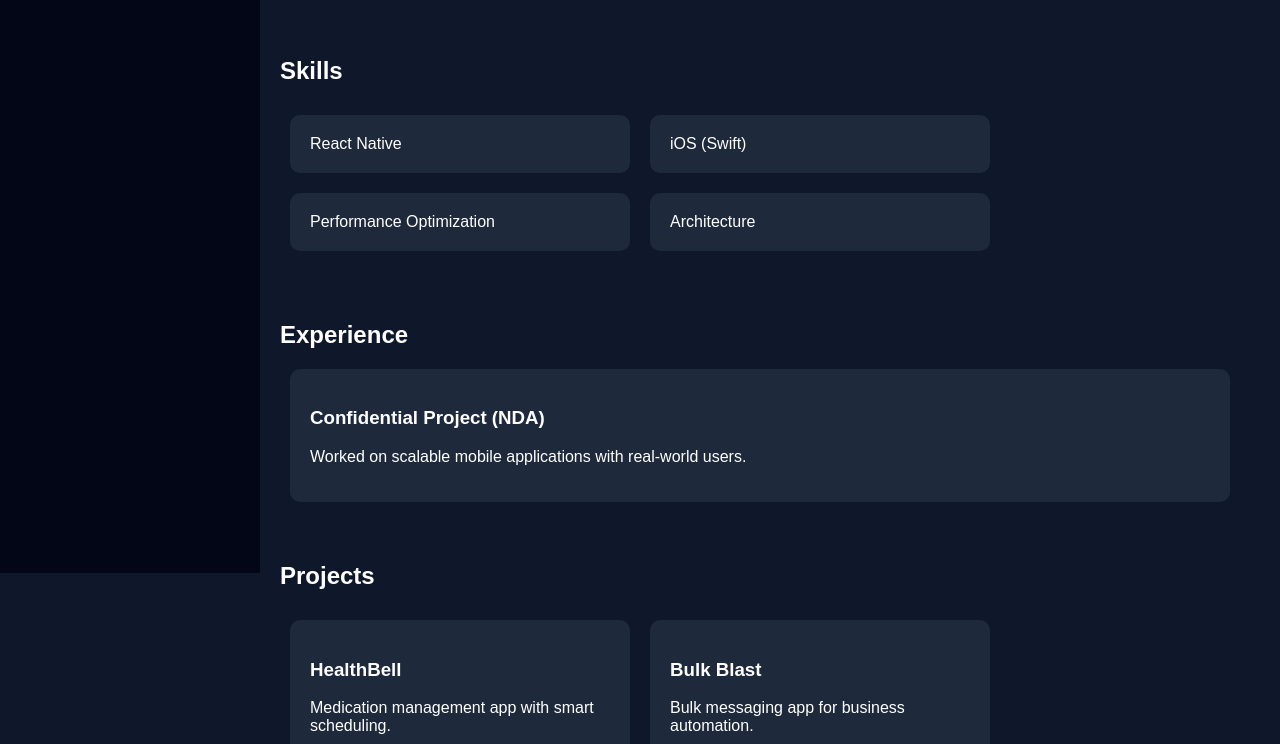
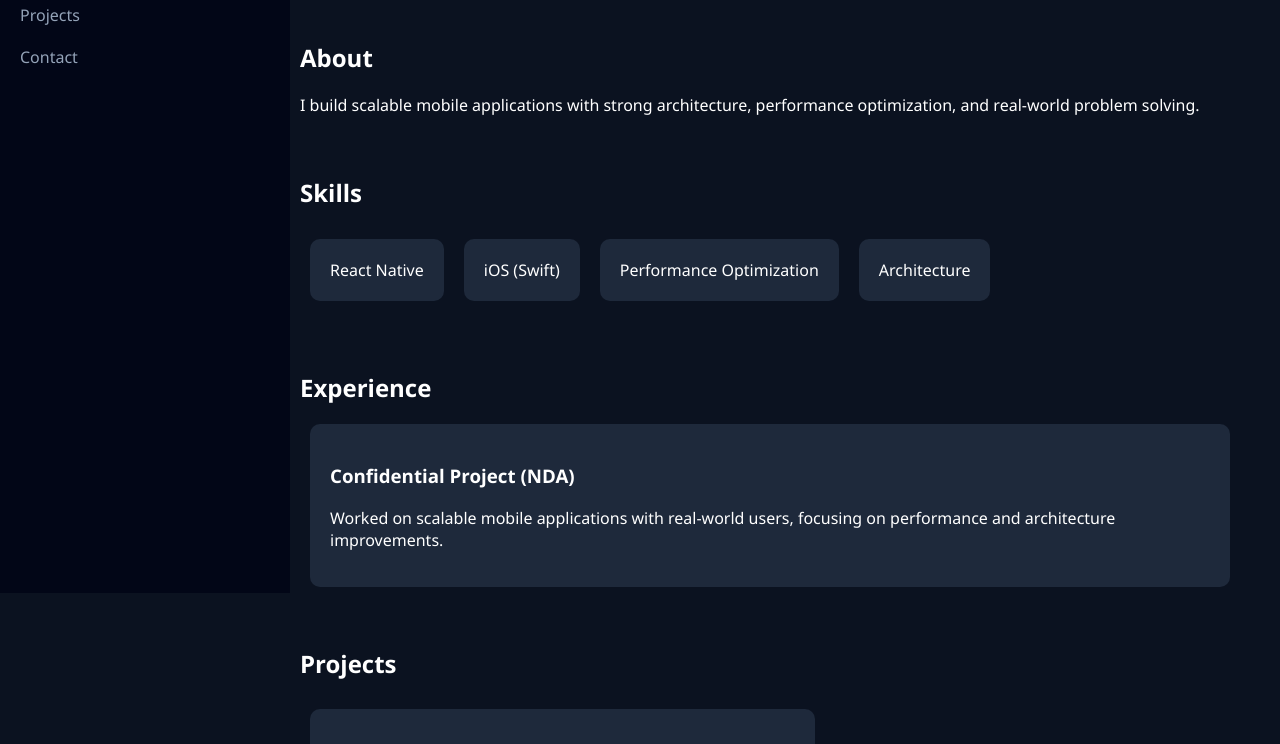
Before and after one commit to bhavesh2706/portfolio, a plain HTML site: page index.html in a window 1280 px wide. Shown: the part 267-1011 px from the top of the page. Drawn offline with Linux system fonts and the light colour scheme.

Commit message:
Update index.html

```diff
--- a/index.html
+++ b/index.html
@@ -3,72 +3,18 @@
 <head>
   <title>Bhavesh Barot</title>
 
-  <style>
-    body {
-      margin: 0;
-      font-family: Arial;
-      display: flex;
-      background: #0f172a;
-      color: white;
-    }
-
-    .sidebar {
-      width: 220px;
-      background: #020617;
-      padding: 20px;
-      height: 100vh;
-      position: fixed;
-    }
-
-    .sidebar h2 {
-      color: #60a5fa;
-    }
-
-    .menu a {
-      display: block;
-      color: #94a3b8;
-      margin: 15px 0;
-      text-decoration: none;
-    }
-
-    .menu a:hover {
-      color: white;
-    }
-
-    .main {
-      margin-left: 240px;
-      padding: 40px;
-      width: 100%;
-    }
-
-    .section {
-      margin-bottom: 60px;
-    }
-
-    .card {
-      background: #1e293b;
-      padding: 20px;
-      margin: 10px;
-      border-radius: 10px;
-    }
-
-    .grid {
-      display: flex;
-      flex-wrap: wrap;
-    }
-
-    .grid .card {
-      width: 300px;
-    }
-  </style>
+  <!-- CSS -->
+  <link rel="stylesheet" href="style.css">
 </head>
 
 <body>
 
+  <!-- Sidebar -->
   <div class="sidebar">
     <h2>Bhavesh</h2>
 
     <div class="menu">
+      <a href="#home">Welcome</a>
       <a href="#about">About</a>
       <a href="#skills">Skills</a>
       <a href="#experience">Experience</a>
@@ -77,18 +23,28 @@
     </div>
   </div>
 
+  <!-- Main Content -->
   <div class="main">
 
-    <div class="section">
-      <h1>Bhavesh Barot</h1>
-      <p>Senior React Native Developer | iOS Specialist</p>
+    <!-- HOME -->
+    <div class="section" id="home">
+      <div class="profile">
+        <img src="profile-short.png" alt="Profile Image">
+        <h1>Bhavesh Barot</h1>
+        <p>Senior React Native Developer | iOS Specialist</p>
+      </div>
     </div>
 
+    <!-- ABOUT -->
     <div class="section" id="about">
       <h2>About</h2>
-      <p>I build scalable mobile apps with strong architecture and performance optimization.</p>
+      <p>
+        I build scalable mobile applications with strong architecture,
+        performance optimization, and real-world problem solving.
+      </p>
     </div>
 
+    <!-- SKILLS -->
     <div class="section" id="skills">
       <h2>Skills</h2>
 
@@ -100,37 +56,47 @@
       </div>
     </div>
 
+    <!-- EXPERIENCE -->
     <div class="section" id="experience">
       <h2>Experience</h2>
 
       <div class="card">
         <h3>Confidential Project (NDA)</h3>
-        <p>Worked on scalable mobile applications with real-world users.</p>
+        <p>
+          Worked on scalable mobile applications with real-world users,
+          focusing on performance and architecture improvements.
+        </p>
       </div>
     </div>
 
+    <!-- PROJECTS -->
     <div class="section" id="projects">
       <h2>Projects</h2>
 
       <div class="grid">
         <div class="card">
           <h3>HealthBell</h3>
-          <p>Medication management app with smart scheduling.</p>
+          <p>Medication management app with advanced scheduling logic.</p>
         </div>
 
         <div class="card">
           <h3>Bulk Blast</h3>
-          <p>Bulk messaging app for business automation.</p>
+          <p>Bulk messaging app helping businesses automate communication.</p>
         </div>
       </div>
     </div>
 
+    <!-- CONTACT -->
     <div class="section" id="contact">
       <h2>Contact</h2>
       <p>Email: your@email.com</p>
+      <p>LinkedIn: your-linkedin-url</p>
     </div>
 
   </div>
 
+  <!-- JS -->
+  <script src="script.js"></script>
+
 </body>
 </html>
```
